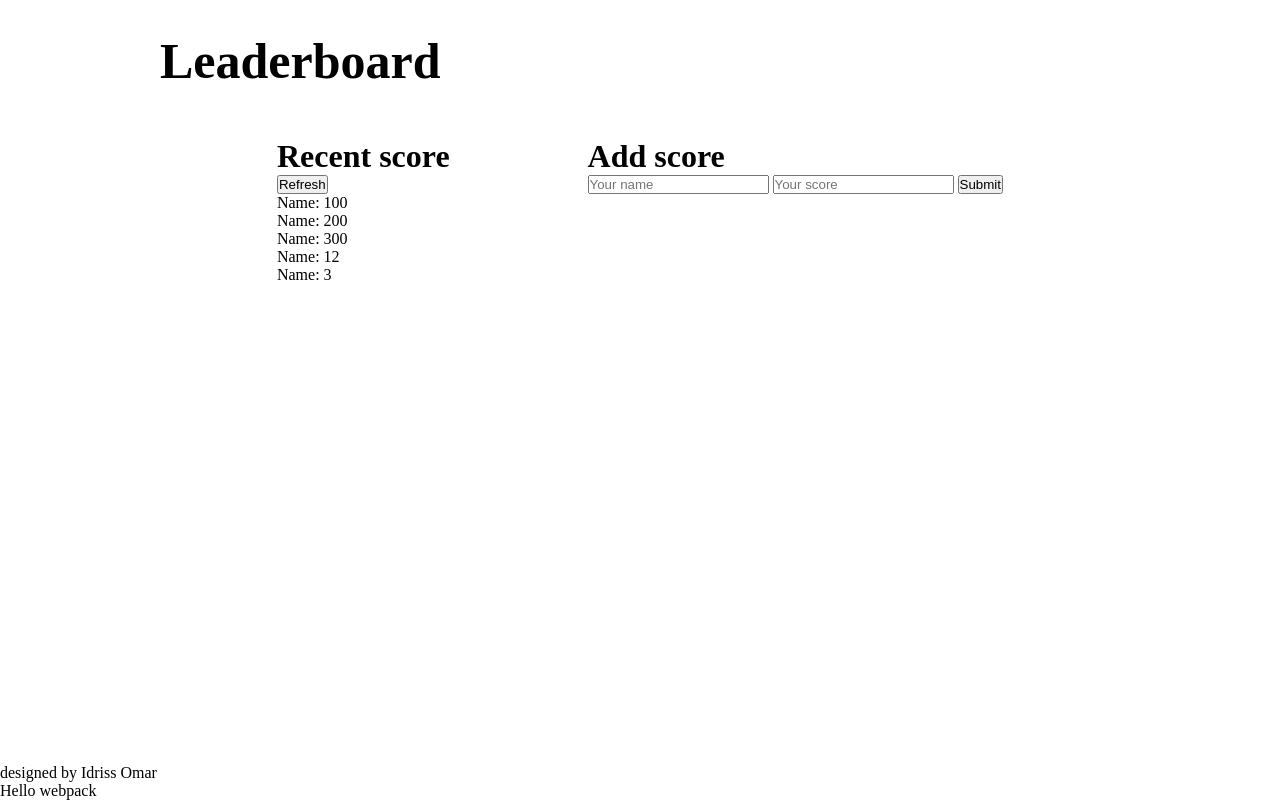
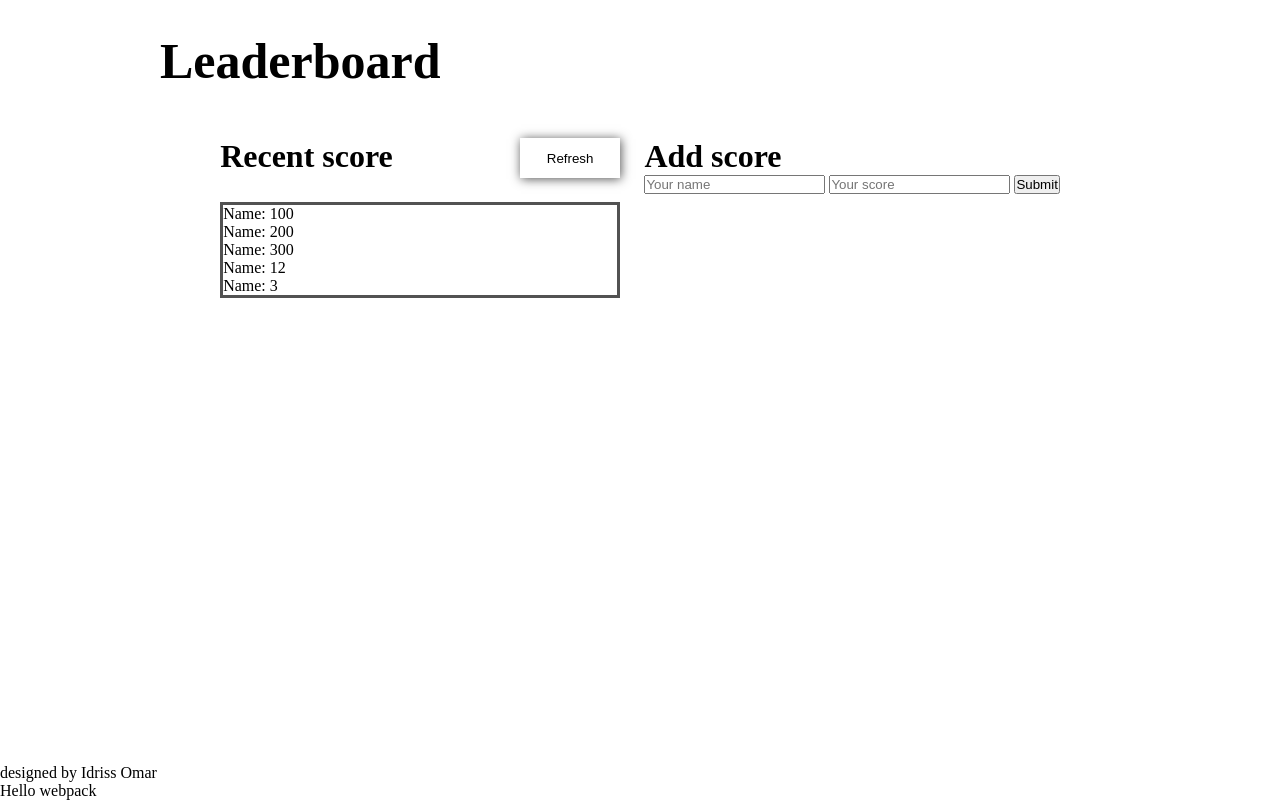
Before and after one commit to omarbabou/Leaderboard, a website built with webpack: page src/index.html in a window 1280 px wide. Built offline with nearby package versions, Linux system fonts and the light colour scheme.

Commit message:
Add styles to refresh btn class

```diff
--- a/src/css/index.css
+++ b/src/css/index.css
@@ -30,3 +30,23 @@ h3 {
   padding: 1rem;
   flex: 1;
 }
+
+.aside {
+  display: flex;
+  justify-content: space-between;
+  width: 100%;
+}
+
+.refresh-btn {
+  width: 100px;
+  height: 40px;
+  border: none;
+  background-color: #fff;
+  box-shadow: 1px 1px 10px #525252;
+}
+
+.clm-score {
+  border: 3px solid #525252;
+  width: 400px;
+  margin-top: 1.5rem;
+}
```
